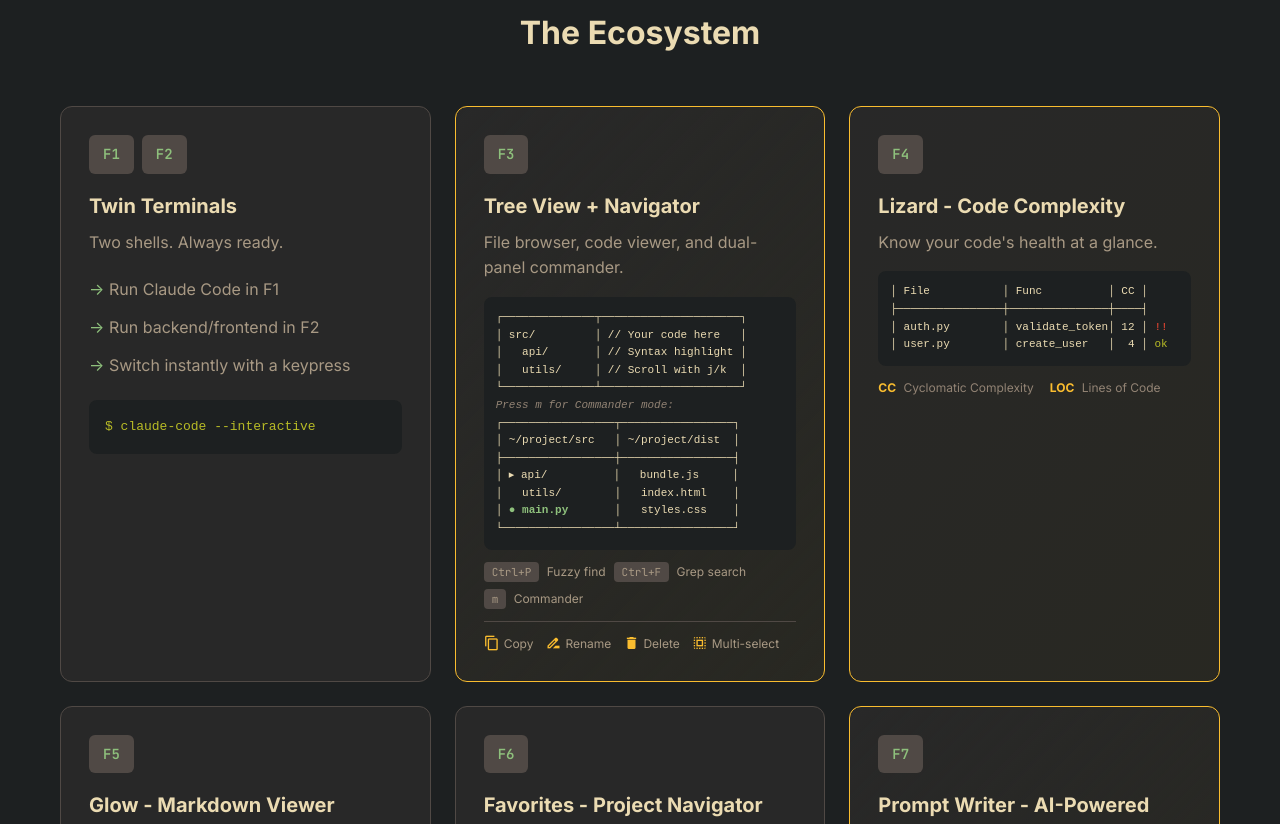
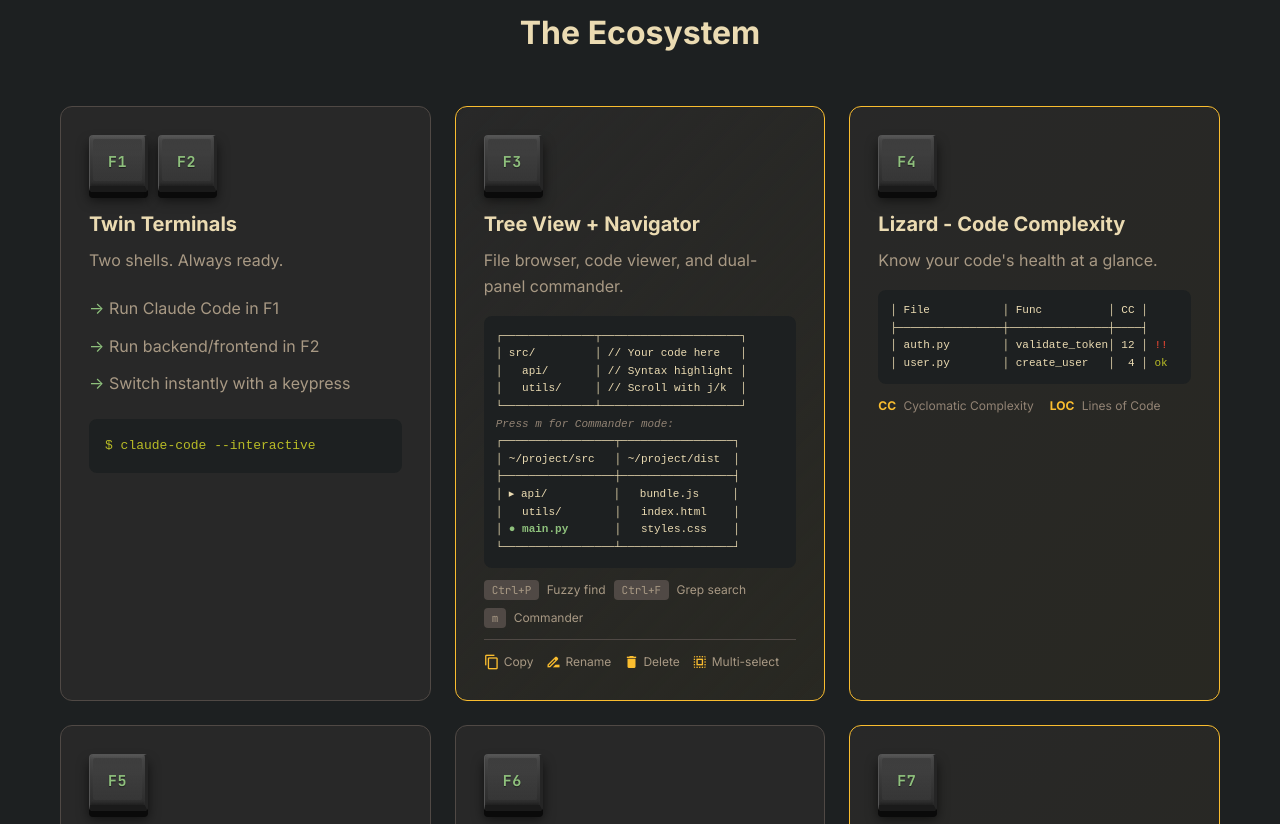
Before and after one commit to padrian2s/claude_ide_site, a plain HTML site: page index.html in a window 1280 px wide. Shown: the part 1020-1844 px from the top of the page. Drawn offline with Linux system fonts and the light colour scheme.

Commit message:
Replace fkey spans with semantic kbd elements and update install URL
- Change function key indicators from custom span.fkey to semantic kbd elements
- Add realistic 3D keyboard key styling with hover/active states
- Update install script URL from my_env to claude_ide repository

🤖 Generated with [Claude Code](https://claude.com/claude-code)

Co-Authored-By: Claude Opus 4.5 <noreply@anthropic.com>

```diff
--- a/index.html
+++ b/index.html
@@ -67,7 +67,7 @@
             <!-- F1/F2 Terminals -->
             <div class="feature-card">
                 <div class="feature-icon">
-                    <span class="fkey">F1</span><span class="fkey">F2</span>
+                    <kbd>F1</kbd><kbd>F2</kbd>
                 </div>
                 <h3>Twin Terminals</h3>
                 <p>Two shells. Always ready.</p>
@@ -84,7 +84,7 @@
             <!-- F3 Tree View -->
             <div class="feature-card featured">
                 <div class="feature-icon">
-                    <span class="fkey">F3</span>
+                    <kbd>F3</kbd>
                 </div>
                 <h3>Tree View + Navigator</h3>
                 <p>File browser, code viewer, and dual-panel commander.</p>
@@ -119,7 +119,7 @@
             <!-- F4 Lizard -->
             <div class="feature-card featured">
                 <div class="feature-icon">
-                    <span class="fkey">F4</span>
+                    <kbd>F4</kbd>
                 </div>
                 <h3>Lizard - Code Complexity</h3>
                 <p>Know your code's health at a glance.</p>
@@ -138,7 +138,7 @@
             <!-- F5 Glow -->
             <div class="feature-card">
                 <div class="feature-icon">
-                    <span class="fkey">F5</span>
+                    <kbd>F5</kbd>
                 </div>
                 <h3>Glow - Markdown Viewer</h3>
                 <p>Beautiful docs in your terminal.</p>
@@ -155,7 +155,7 @@
             <!-- F6 Favorites -->
             <div class="feature-card">
                 <div class="feature-icon">
-                    <span class="fkey">F6</span>
+                    <kbd>F6</kbd>
                 </div>
                 <h3>Favorites - Project Navigator</h3>
                 <p>Your projects. One keypress away.</p>
@@ -174,7 +174,7 @@
             <!-- F7 Prompt Writer -->
             <div class="feature-card featured">
                 <div class="feature-icon">
-                    <span class="fkey">F7</span>
+                    <kbd>F7</kbd>
                 </div>
                 <h3>Prompt Writer - AI-Powered</h3>
                 <p>Where your prompts become powerful.</p>
@@ -198,7 +198,7 @@
             <!-- F9 Config -->
             <div class="feature-card">
                 <div class="feature-icon">
-                    <span class="fkey">F9</span>
+                    <kbd>F9</kbd>
                 </div>
                 <h3>Config Panel</h3>
                 <p>Make it yours.</p>
@@ -341,7 +341,7 @@ tmux session "claude-ide-{pid}"
             </div>
             <div class="terminal-content">
 <div class="install-command">
-    <code id="install-cmd">curl -fsSL https://raw.githubusercontent.com/padrian2s/my_env/main/remote-install.sh | bash</code>
+    <code id="install-cmd">curl -fsSL https://raw.githubusercontent.com/padrian2s/claude_ide/main/remote-install.sh | bash</code>
     <button class="copy-btn" onclick="copyInstall()" title="Copy to clipboard">
         <span class="material-icons">content_copy</span>
         <span class="copy-text">Copy</span>
--- a/style.css
+++ b/style.css
@@ -274,6 +274,58 @@ section {
 
 .feature-icon {
     margin-bottom: 16px;
+}
+
+.feature-icon kbd {
+    display: inline-block;
+    background: linear-gradient(180deg, #4a4a4a 0%, #3a3a3a 50%, #2d2d2d 100%);
+    color: var(--accent-cyan);
+    padding: 14px 18px 12px 18px;
+    border-radius: 4px;
+    font-family: var(--font-mono);
+    font-size: 15px;
+    font-weight: 700;
+    letter-spacing: 0.5px;
+    margin-right: 10px;
+    border: 1px solid #555;
+    border-bottom: 6px solid #1a1a1a;
+    border-right: 3px solid #252525;
+    box-shadow:
+        0 6px 0 #0a0a0a,
+        0 8px 12px rgba(0, 0, 0, 0.6),
+        inset 0 2px 3px rgba(255, 255, 255, 0.08),
+        inset 0 -2px 3px rgba(0, 0, 0, 0.3);
+    text-shadow: 0 1px 1px rgba(0, 0, 0, 0.5);
+    transition: all 0.08s ease;
+    position: relative;
+}
+
+/* Concave top surface effect */
+.feature-icon kbd::before {
+    content: '';
+    position: absolute;
+    top: 3px;
+    left: 3px;
+    right: 3px;
+    bottom: 5px;
+    background: linear-gradient(180deg, rgba(0,0,0,0.15) 0%, transparent 40%, rgba(255,255,255,0.03) 100%);
+    border-radius: 2px;
+    pointer-events: none;
+}
+
+.feature-icon kbd:hover {
+    transform: translateY(4px);
+    border-bottom-width: 2px;
+    box-shadow:
+        0 2px 0 #0a0a0a,
+        0 3px 6px rgba(0, 0, 0, 0.4),
+        inset 0 2px 3px rgba(255, 255, 255, 0.08),
+        inset 0 -2px 3px rgba(0, 0, 0, 0.3);
+}
+
+.feature-icon kbd:active {
+    transform: translateY(5px);
+    border-bottom-width: 1px;
 }
 
 .fkey {
```
